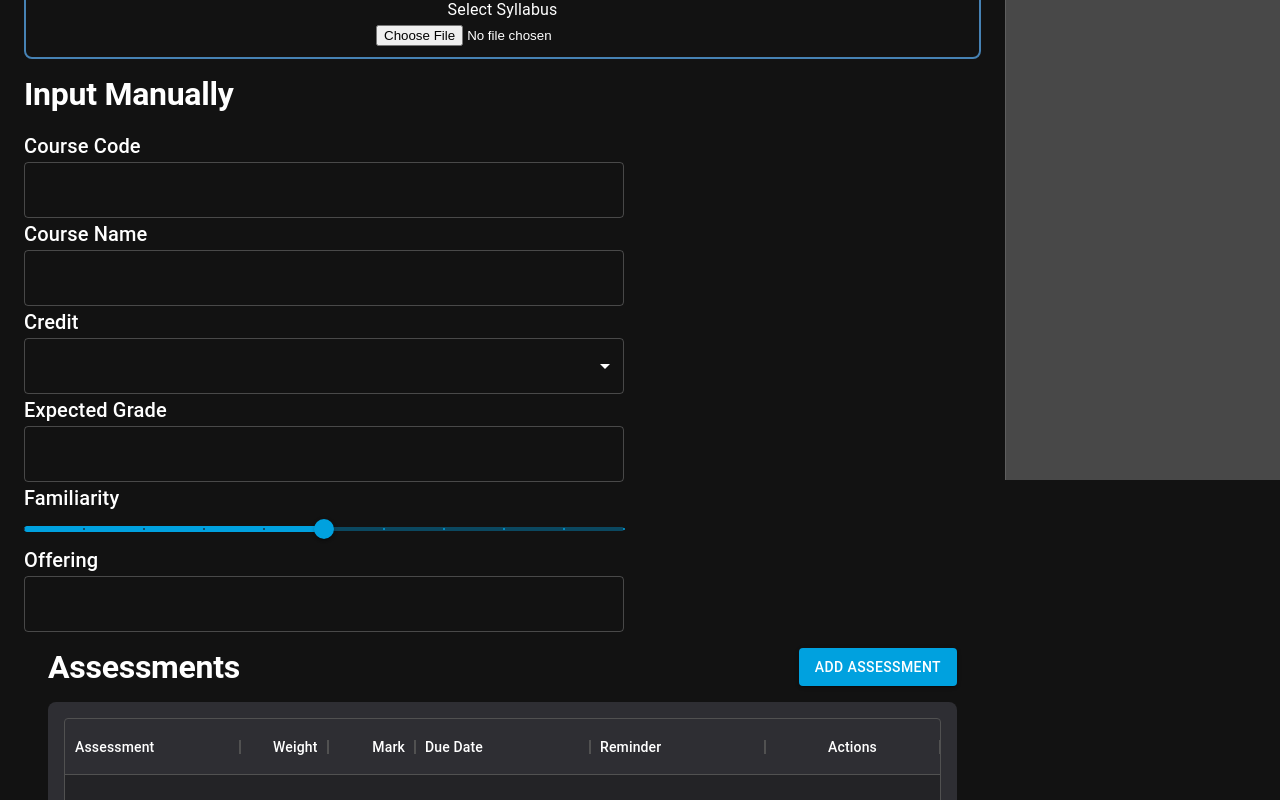
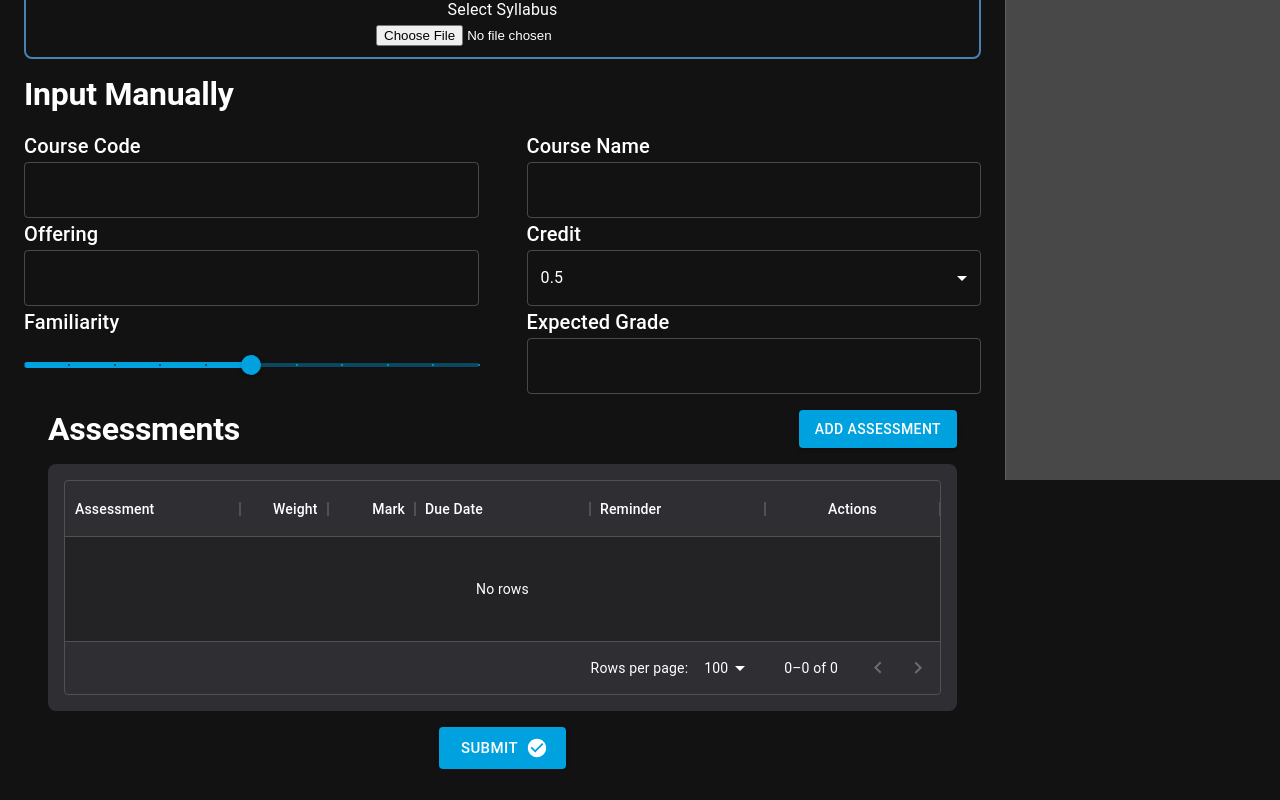
Before and after one commit to utmgdsc/CourseOfAction, a React (Create React App) app in the folder frontend/: page /add in a window 1280 px wide. Shown: the part 320-1120 px from the top of the page. After the commit the page ends 1089 px from the top, so only its background shows below. Built offline with nearby package versions, Linux system fonts and the light colour scheme.

Commit message:
Cleaner Add course ui

```diff
--- a/frontend/src/pages/AddCourse.tsx
+++ b/frontend/src/pages/AddCourse.tsx
@@ -5,12 +5,14 @@ import {
   TextField,
   Slider,
   MenuItem,
+  Button,
+  Grid,
 } from "@mui/material";
 import React, { useState } from "react";
 import FileUploader from "../components/Syllabus";
 import { CourseInterface, Assessment } from "../store/courses";
 import Assessments from "../components/Assessments";
-
+import CheckCircleIcon from "@mui/icons-material/CheckCircle";
 function AddCourse() {
   const [assessments, setAssessments] = useState<Assessment[]>([]);
   return (
@@ -26,25 +28,14 @@ function AddCourse() {
         Input Manually
       </Typography>
       <Box>
-        <form
-          style={{
-            display: "flex",
-            flexDirection: "column",
-            maxWidth: "600px",
-          }}
-        >
+        <Grid container rowSpacing={1} columnSpacing={{ xs: 1, sm: 3, md: 6 }}>
+          <Grid container item xs={6} direction="column">
             <Typography variant="h6">Course Code</Typography>
             <TextField id="outlined-basic" variant="outlined" />
-          <Typography variant="h6">Course Name</Typography>
+            <Typography variant="h6">Offering</Typography>
             <TextField id="outlined-basic" variant="outlined" />
-          <Typography variant="h6">Credit</Typography>
-          <TextField id="outlined-basic" select type="number">
-            <MenuItem value={0.5}>0.5</MenuItem>
-            <MenuItem value={1}>1</MenuItem>
-          </TextField>
-          <Typography variant="h6">Expected Grade</Typography>
-          <TextField id="outlined-basic" variant="outlined" type="number" />
             <Typography variant="h6">Familiarity</Typography>
+            <Box mt={1.5}>
               <Slider
                 aria-label="Small steps"
                 defaultValue={5}
@@ -54,10 +45,39 @@ function AddCourse() {
                 max={10}
                 valueLabelDisplay="auto"
               />
-          <Typography variant="h6">Offering</Typography>
+            </Box>
+          </Grid>
+          <Grid container item xs={6} direction="column">
+            <Typography variant="h6">Course Name</Typography>
             <TextField id="outlined-basic" variant="outlined" />
-        </form>
+            <Typography variant="h6">Credit</Typography>
+            <TextField
+              id="outlined-basic"
+              select
+              type="number"
+              defaultValue={0.5}
+            >
+              <MenuItem value={0.5}>0.5</MenuItem>
+              <MenuItem value={1}>1</MenuItem>
+            </TextField>
+            <Typography variant="h6">Expected Grade</Typography>
+            <TextField id="outlined-basic" variant="outlined" type="number" />
+          </Grid>
+        </Grid>
+        {/* </Box> */}
         <Assessments tableData={assessments} setTableData={setAssessments} />
+        <Box textAlign="center">
+          <Button
+            variant="contained"
+            color="primary"
+            size="large"
+            sx={{ color: "white" }}
+            onClick={() => console.log(1)}
+            endIcon={<CheckCircleIcon />}
+          >
+            Submit
+          </Button>
+        </Box>
       </Box>
     </Container>
   );
```
Lines whose indentation alone changed are shown as unchanged.
